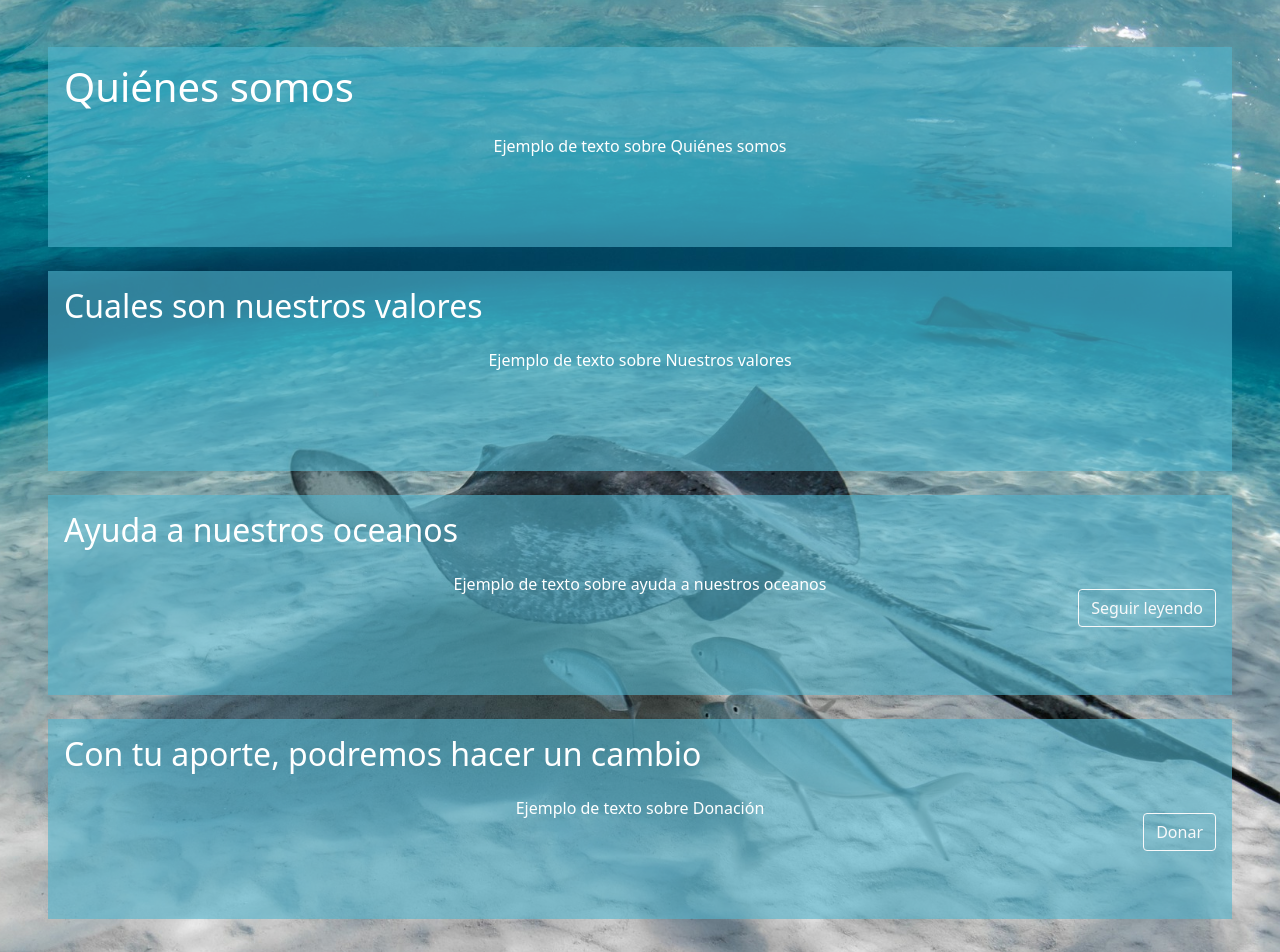
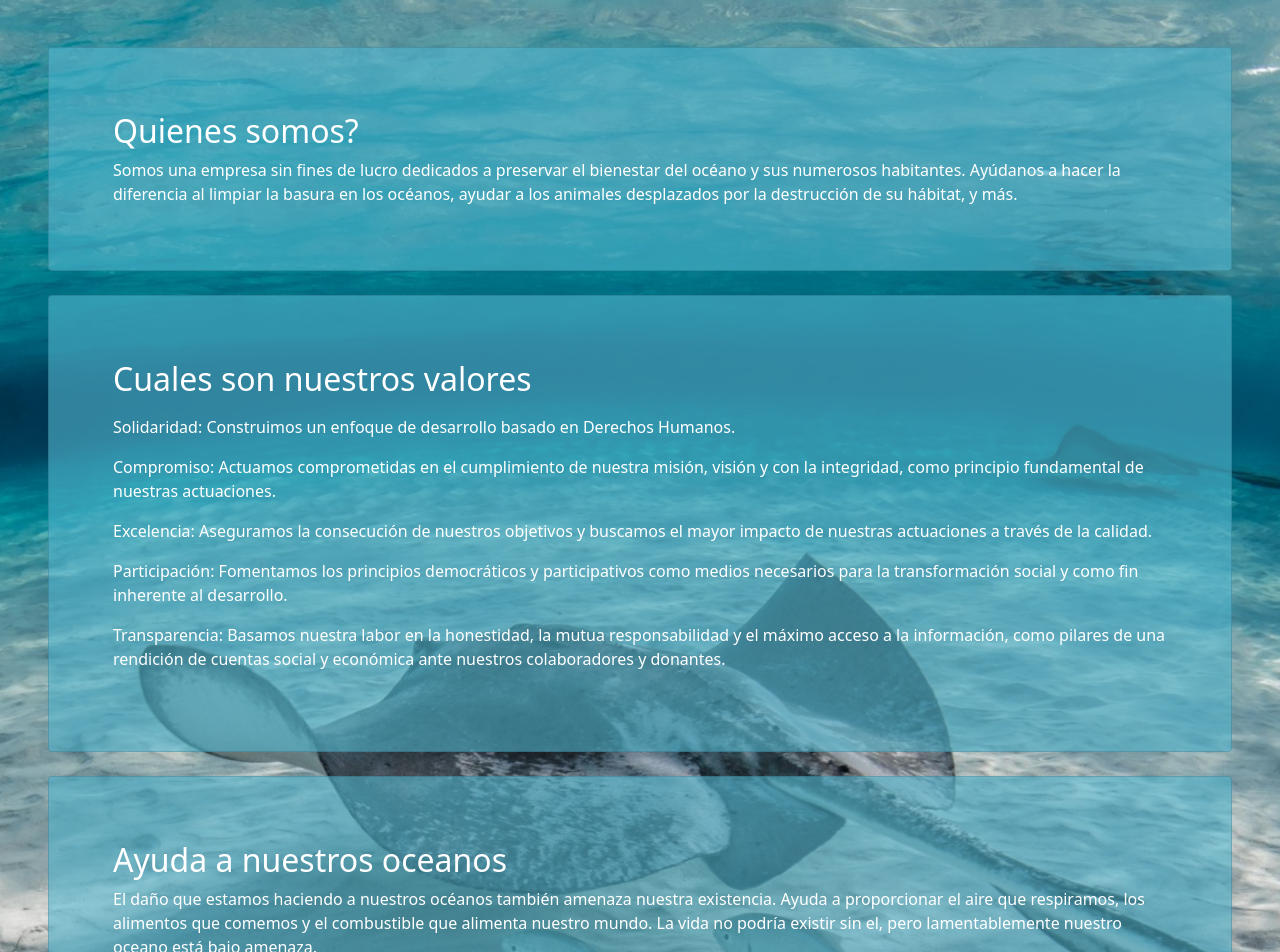
Before and after one commit to benja5022/ProyectoIngWeb, an Angular app in the folder ProyectoIngWeb/: page /sobrenosotros in a window 1280 px wide. Shown: the part 67-1019 px from the top of the page. Built offline with nearby package versions, Linux system fonts and the light colour scheme.

Commit message:
descripcion y arreglos en los card (home, Sobre nosotros y Ayuda al oceano )

```diff
--- a/ProyectoIngWeb/src/app/screens/ayudaoceano-screen/ayudaoceano-screen.component.html
+++ b/ProyectoIngWeb/src/app/screens/ayudaoceano-screen/ayudaoceano-screen.component.html
@@ -2,30 +2,40 @@
     <!-- porque ayudar -->
     <div class=" img-fluid bg-image image p-5 mb-4text-white d-flex flex-column" style="  background-image:url('./../../../assets/images/medusa.jpg');height: 100%;">
         <!--sobre nosotros-->
-        <div class="card-body text-white"  style="background-color: rgba(83, 182, 207, 0.6); height: 25vh;" >
-          <h1 class="card-title mb-0">Por qué ayudar a nuestro océano?</h1>
-          <p class="card-text text-center "style=" margin-top: 2%;">
-           Ejemplo de texto sobre porque ayudar a nuestro oceano
+        <div class="card bg-success p-5 mb-4 text-white">
+          <div class="card-body">
+            <h1 class="card-title">Por qué ayudar a nuestro océano?</h1>
+            <p class="card-text"> El océano es una parte importante de nuestro mundo,
+              ahí habita una gran fauna y flora que da su aporte al resto del mundo.
+              Si esta parte del mundo es contaminada hasta el punto de que no se pueda salvar,
+              el resultado será desastroso para el resto del mundo</p>
+          </div>
+        </div>
+
+        <!--como ayudar-->
+        <div class="card bg-success p-5 mb-4 text-white">
+          <div class="card-body">
+            <h1 class="card-title">Como puedes ayudar a nuestro oceano?</h1>
+            <p class="card-text"> 1. Reducir las emisiones de CO2 y el consumo de energía</p>
+            <p class="card-text"> 2. Hacer compras seguras y sostenibles de pescado</p>
+            <p class="card-text"> 3. Utilice menos productos de plástico</p>
+            <p class="card-text"> 4. Ayudar a cuidar las playa</p>
+            <p class="card-text"> 5. No comprar productos que se aprovechan de la vida marina</p>
+          </div>
+        </div>
+
+
+       <!--Donar-->
+       <div class="card bg-success p-5 mb-4 text-white">
+        <div class="card-body">
+          <h1 class="card-title">Con tu aporte, podremos hacer un cambio</h1>
+          <p class="card-text">  puedes donar dinero a nuestra causa para facilitar nuestra labor,
+            o también puedes unirte voluntariamente y tomar un rol más activo en nuestra lucha
           </p>
+          <a href="#" [routerLink]="['/donar']" class="btn btn-outline-light float-end" style="margin-top: 2%;">Donar</a>
         </div>
-        <br>
-        <!--como ayudar-->
-        <div class="card-body text-white"  style="background-color: rgba(83, 182, 207, 0.6); height: 25vh;" >
-            <h2 class="card-title mb-0">Como puedes ayudar a nuestro oceano?</h2>
-            <p class="card-text text-center "style=" margin-top: 2%;">
-             Ejemplo de texto sobre como puedes ayudar a nuestro oceano
-            </p>
-          </div>
-          <br>
-       <!--Donar-->
-       <div class="card-body text-white"  style="background-color: rgba(83, 182, 207, 0.6); height: 25vh;" >
-        <h2 class="card-title mb-0">Con tu aporte, podremos hacer un cambio</h2>
-        <p class="card-text text-center">
-          Ejemplo de texto sobre como donar
-        </p>
-        <a href="#" [routerLink]="['/donar']" class="btn btn-outline-light float-end" style="margin-top: 2%;">Donar</a>
       </div>
-      <br>
+
       <!--final image-->
       </div>
  </article>
--- a/ProyectoIngWeb/src/app/screens/ayudaoceano-screen/ayudaoceano-screen.component.scss
+++ b/ProyectoIngWeb/src/app/screens/ayudaoceano-screen/ayudaoceano-screen.component.scss
@@ -20,7 +20,7 @@ $colorBase: #106BBF;
 }
 
 .card.bg-success{
-    background-color: rgb(245,245,245,0.75) !important;
+    background-color:  rgba(83, 182, 207, 0.6) !important;
 }
 
 
--- a/ProyectoIngWeb/src/app/screens/home-screen/home-screen.component.scss
+++ b/ProyectoIngWeb/src/app/screens/home-screen/home-screen.component.scss
@@ -20,7 +20,7 @@ $colorBase: #106BBF;
 }
 
 .card.bg-success{
-    background-color: rgb(245,245,245,0.75) !important;
+    background-color: rgba(83, 182, 207, 0.6) !important;
 }
 
 
--- a/ProyectoIngWeb/src/app/screens/sobrenosotros-screen/sobrenosotros-screen.component.html
+++ b/ProyectoIngWeb/src/app/screens/sobrenosotros-screen/sobrenosotros-screen.component.html
@@ -1,37 +1,49 @@
  <!-- Background image -->
- <div class=" img-fluid bg-image image p-5 mb-4text-white d-flex flex-column" style="  background-image:url('./../../../assets/images/mantaraya.jpg');height: 100%;">
+ <div class=" img-fluid bg-image justify-content-center text-white image p-5 mb-4text-white d-flex flex-column" style="  background-image:url('./../../../assets/images/mantaraya.jpg');height: 100%;">
     <!--sobre nosotros-->
-    <div class="card-body text-white "  style="background-color: rgba(83, 182, 207, 0.6); height: 25vh;" >
-      <h1 class="card-title mb-0">Quiénes somos</h1>
-      <p class="card-text text-center "style=" margin-top: 2%;">
-       Ejemplo de texto sobre Quiénes somos
+    <div class="card bg-success p-5 mb-4">
+      <div class="card-body">
+        <h2 class="card-title">Quienes somos?</h2>
+        <p class="card-text">
+          Somos una empresa sin fines de lucro dedicados a preservar el bienestar del océano y sus numerosos habitantes. Ayúdanos a hacer la diferencia al limpiar la basura en los océanos, ayudar a los animales desplazados por la destrucción de su hábitat, y más.
         </p>
       </div>
-    <br>
+    </div>
     <!--nuestros valores-->
-    <div class="card-body text-white "  style="background-color: rgba(83, 182, 207, 0.6); height: 25vh;" >
-        <h2 class="card-title mb-0">Cuales son nuestros valores</h2>
-        <p class="card-text text-center "style=" margin-top: 2%;">
-         Ejemplo de texto sobre Nuestros valores
-        </p>
+      <div class="card bg-success p-5 mb-4" >
+        <div class="card-body">
+          <h2 class="card-title">Cuales son nuestros valores</h2>
+          <p class="card-text">
+          <p>Solidaridad: Construimos un enfoque de desarrollo basado en Derechos Humanos.</p>
+         <p>Compromiso: Actuamos comprometidas en el cumplimiento de nuestra misión, visión y con la integridad, como principio fundamental de nuestras actuaciones.</p>
+          <p>Excelencia: Aseguramos la consecución de nuestros objetivos y buscamos el mayor impacto de nuestras actuaciones a través de la calidad.</p>
+          <p>Participación: Fomentamos los principios democráticos y participativos como medios necesarios para la transformación social y como fin inherente al desarrollo.</p>
+          <p>Transparencia: Basamos nuestra labor en la honestidad, la mutua responsabilidad y el máximo acceso a la información, como pilares de una rendición de cuentas social y económica ante nuestros colaboradores y donantes.</p>
         </div>
-      <br>
+      </div>
+
    <!--Ayuda a nuestros oceanos-->
-   <div class="card-body text-white "  style="background-color: rgba(83, 182, 207, 0.6); height: 25vh;" >
-    <h2 class="card-title mb-0">Ayuda a nuestros oceanos</h2>
-    <p class="card-text text-center "style=" margin-top: 2%;">
-      Ejemplo de texto sobre ayuda a nuestros oceanos
+   <div class="card bg-success p-5 mb-4">
+    <div class="card-body">
+      <h2 class="card-title">Ayuda a nuestros oceanos</h2>
+      <p class="card-text">
+        El daño que estamos haciendo a nuestros océanos también amenaza nuestra existencia. Ayuda a proporcionar el
+        aire que respiramos, los alimentos que comemos y el combustible que alimenta nuestro mundo. La vida no podría existir sin el,
+        pero lamentablemente nuestro oceano está bajo amenaza.
       </p>
       <a href="#" [routerLink]="['/ayudaoceano']" class="btn btn-outline-light float-end" style="margin-top: -2%;">Seguir leyendo</a>
     </div>
-  <br>
+  </div>
+
   <!--Donación-->
-  <div class="card-body text-white "  style="background-color: rgba(83, 182, 207, 0.6); height: 25vh;" >
-    <h2 class="card-title mb-0">Con tu aporte, podremos hacer un cambio</h2>
-    <p class="card-text text-center "style=" margin-top: 2%;">
-      Ejemplo de texto sobre Donación
+  <div class="card bg-success p-5 mb-4">
+    <div class="card-body">
+      <h2 class="card-title">Con tu aporte, podremos hacer un cambio</h2>
+      <p class="card-text">
+        Con tu ayuda podremos adquirir mejores equipos que puedan ayudar a salvar nuestros oceanos.
       </p>
       <a href="#" [routerLink]="['/donar']" class="btn btn-outline-light float-end" style="margin-top: -2%;">Donar</a>
     </div>
-  <!--final image-->
   </div>
+
+</div>
--- a/ProyectoIngWeb/src/app/screens/sobrenosotros-screen/sobrenosotros-screen.component.scss
+++ b/ProyectoIngWeb/src/app/screens/sobrenosotros-screen/sobrenosotros-screen.component.scss
@@ -20,7 +20,7 @@ $colorBase: #106BBF;
 }
 
 .card.bg-success{
-    background-color: rgb(245,245,245,0.75) !important;
+    background-color: rgba(83, 182, 207, 0.6)!important ;
 }
 
 
```
Also changed, not shown: ProyectoIngWeb/src/app/screens/home-screen/home-screen.component.html (+33 -29 lines). Lines whose indentation alone changed are shown as unchanged.
